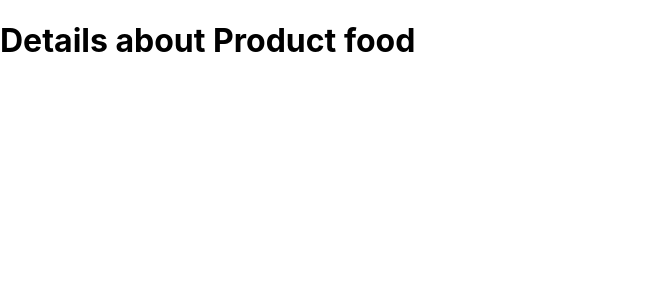
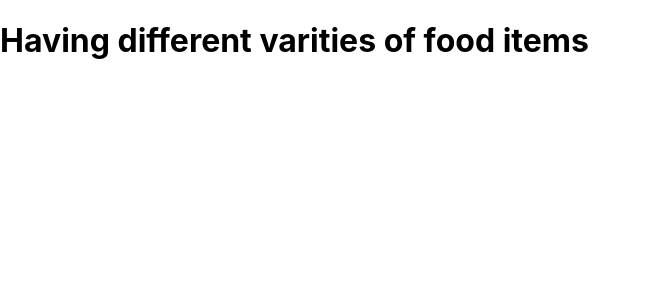
Before and after one commit to kiran226/next-js, a Next.js app: page /product/food in a window 1280 px wide. Shown: the top 300 px of the page, without its empty margins (0-649 px from the left). Built offline with nearby package versions, Linux system fonts and the light colour scheme.

Commit message:
using fixed route with js file

```diff
--- /dev/null
+++ b/pages/product/food.js
@@ -0,0 +1,8 @@
+function Food(){
+    return(
+        <div>
+          <h1> Having different varities of food items </h1>
+        </div>
+    )
+}
+export default Food
```
